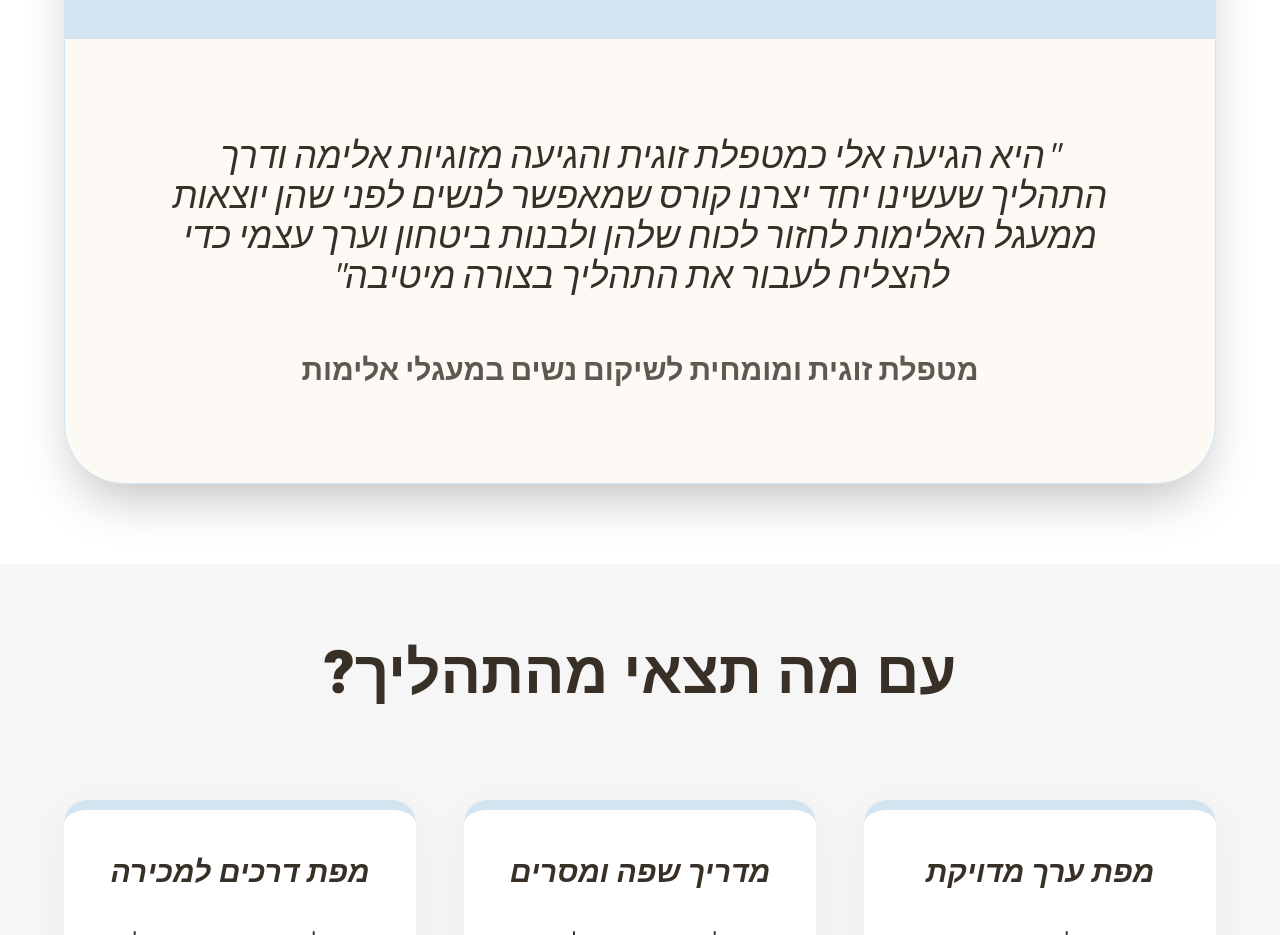
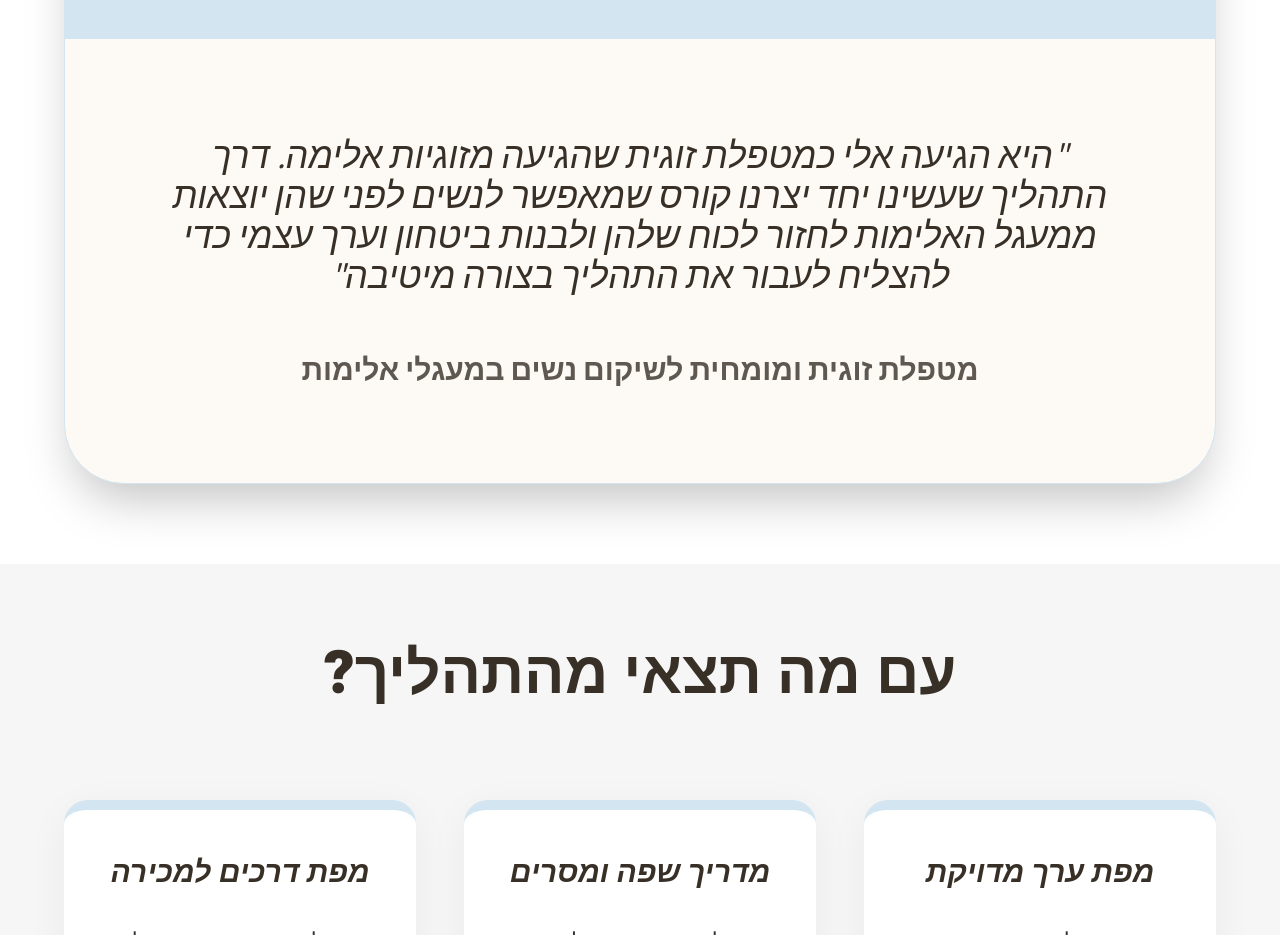
Before and after one commit to Shayshira/Makshiva-Lalev, a plain HTML site: page index.html in a window 1280 px wide. Shown: the part 3060-3995 px from the top of the page. Drawn offline with nearby package versions, Linux system fonts and the light colour scheme.

Commit message:
Update index.html

```diff
--- a/index.html
+++ b/index.html
@@ -217,7 +217,7 @@
             </div>
             <div class="p-12 md:p-24 text-center">
                 <p class="text-2xl md:text-4xl italic leading-relaxed mb-14 font-medium">
-                    "היא הגיעה אלי כמטפלת זוגית והגיעה מזוגיות אלימה ודרך התהליך שעשינו יחד יצרנו קורס שמאפשר לנשים לפני שהן יוצאות ממעגל האלימות לחזור לכוח שלהן ולבנות ביטחון וערך עצמי כדי להצליח לעבור את התהליך בצורה מיטיבה"
+                    "היא הגיעה אלי כמטפלת זוגית שהגיעה מזוגיות אלימה. דרך התהליך שעשינו יחד יצרנו קורס שמאפשר לנשים לפני שהן יוצאות ממעגל האלימות לחזור לכוח שלהן ולבנות ביטחון וערך עצמי כדי להצליח לעבור את התהליך בצורה מיטיבה"
                 </p>
                 <div class="font-bold text-2xl md:text-3xl text-brown opacity-80 text-center">
                     מטפלת זוגית ומומחית לשיקום נשים במעגלי אלימות
```
